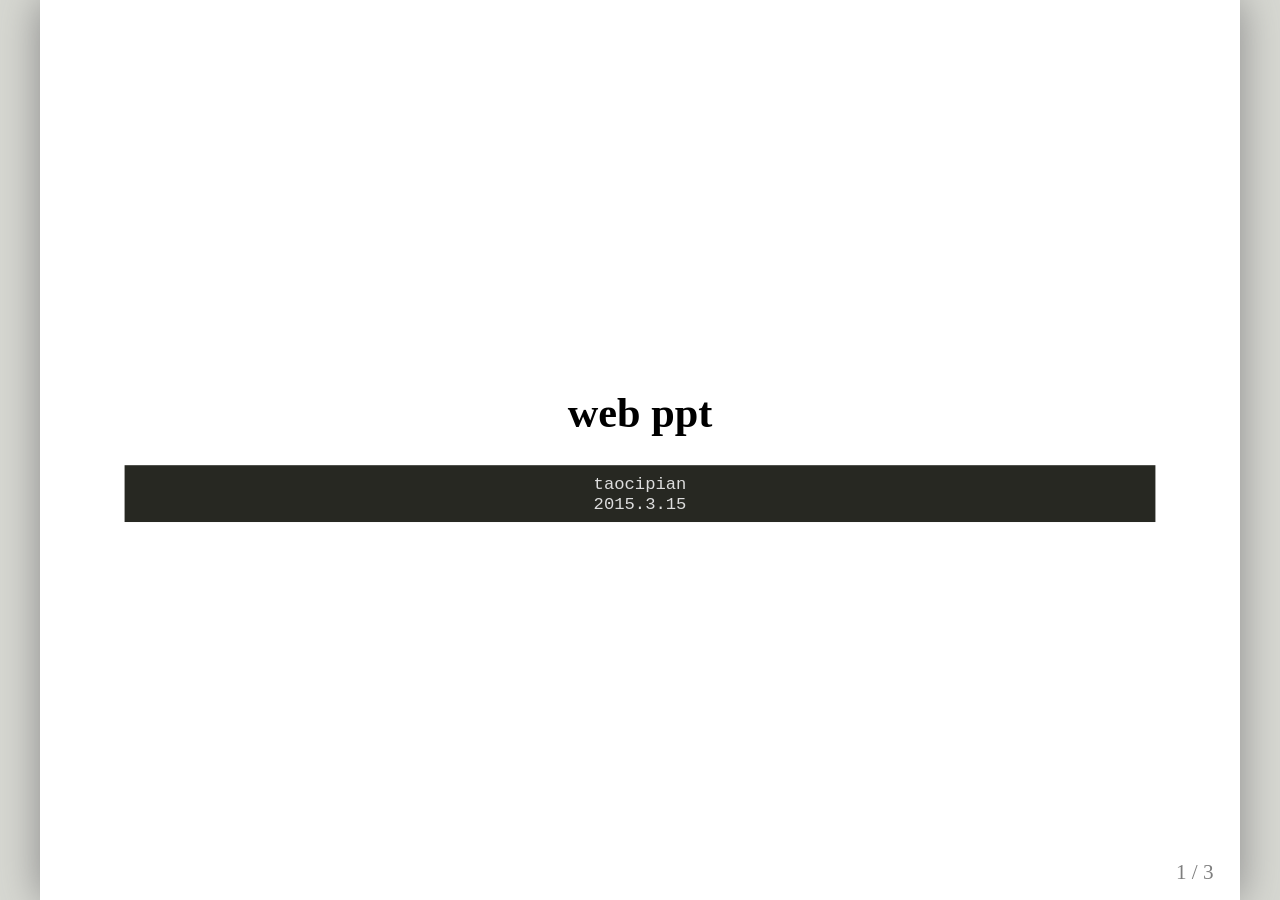
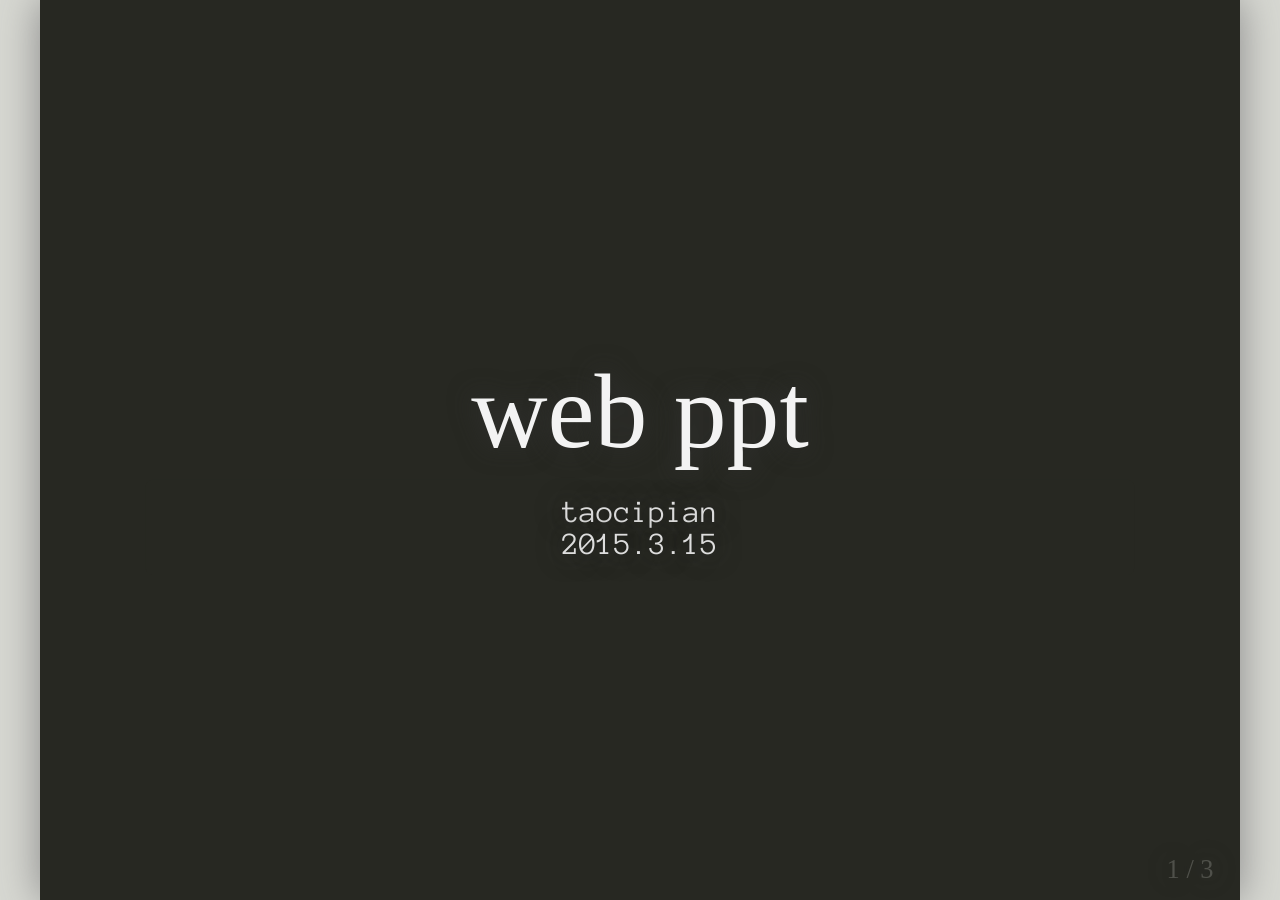
Before and after one commit to taocp/taocp.github.com, a Jekyll site: the page _posts/2015-3-15-web-ppt.html, which Jekyll copies as it is, in a window 1280 px wide. Built offline with Jekyll 4.4.1, drawn with Linux system fonts in a browser that asks for light colours; Markdown is read by kramdown in place of the engine named in the settings.

Commit message:
test-web-ppt css bugfix

```diff
--- a/_posts/2015-3-15-web-ppt.html
+++ b/_posts/2015-3-15-web-ppt.html
@@ -4,7 +4,7 @@
     <meta charset="utf-8">
     <title>测试github-pages用作ppt的可行性</title>
     <link rel="stylesheet" href="https://fonts.googleapis.com/css?family=Anonymous+Pro:400,700,400italic,700italic">
-    <link rel="stylesheet" href="css/ppt-default.css" media="screen">
+    <link rel="stylesheet" href="/css/ppt-default.css" media="screen">
     <script type="text/javascript" src="/js/remark.min.js"></script>
   </head>
   <body>
```
